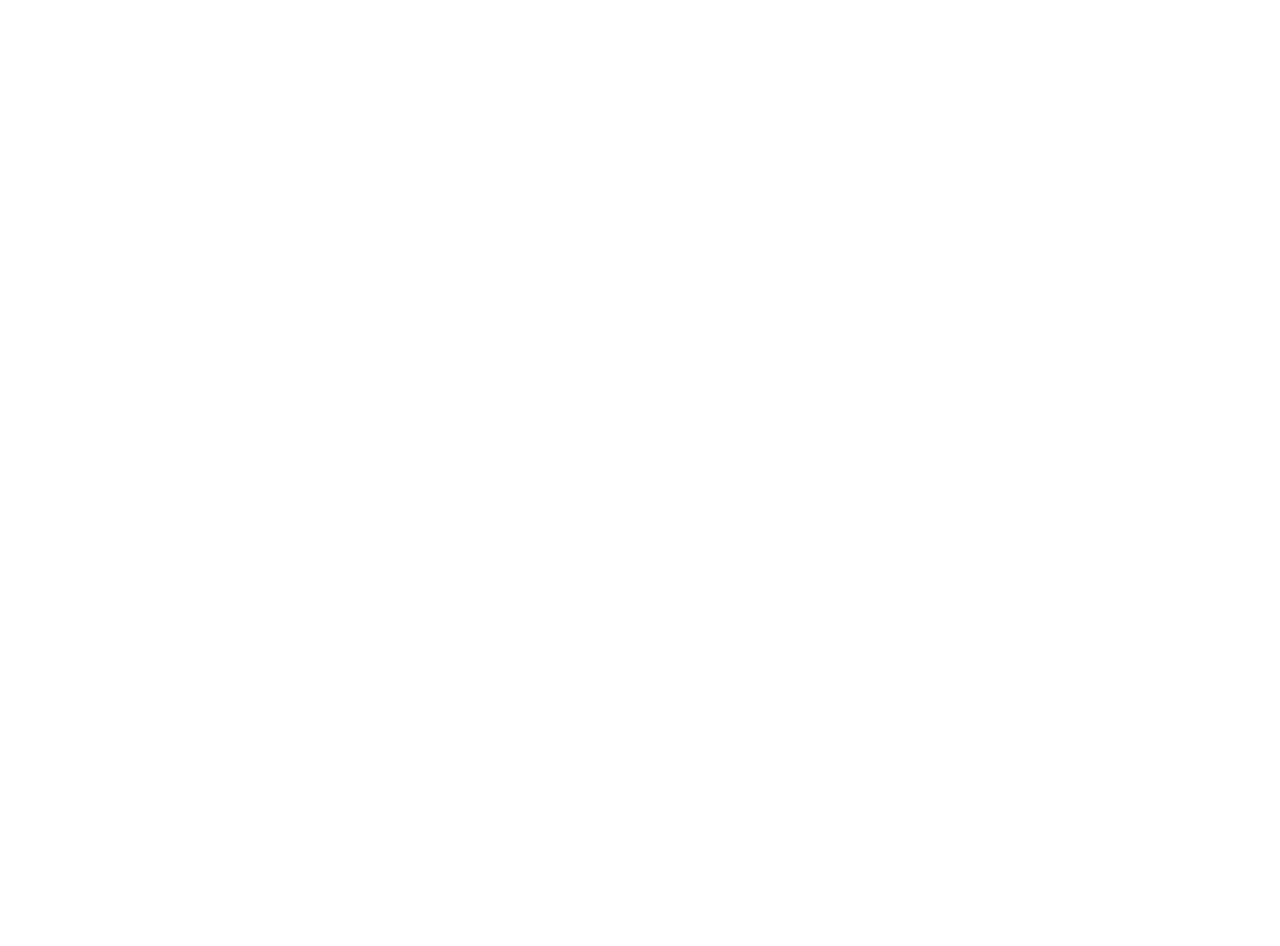
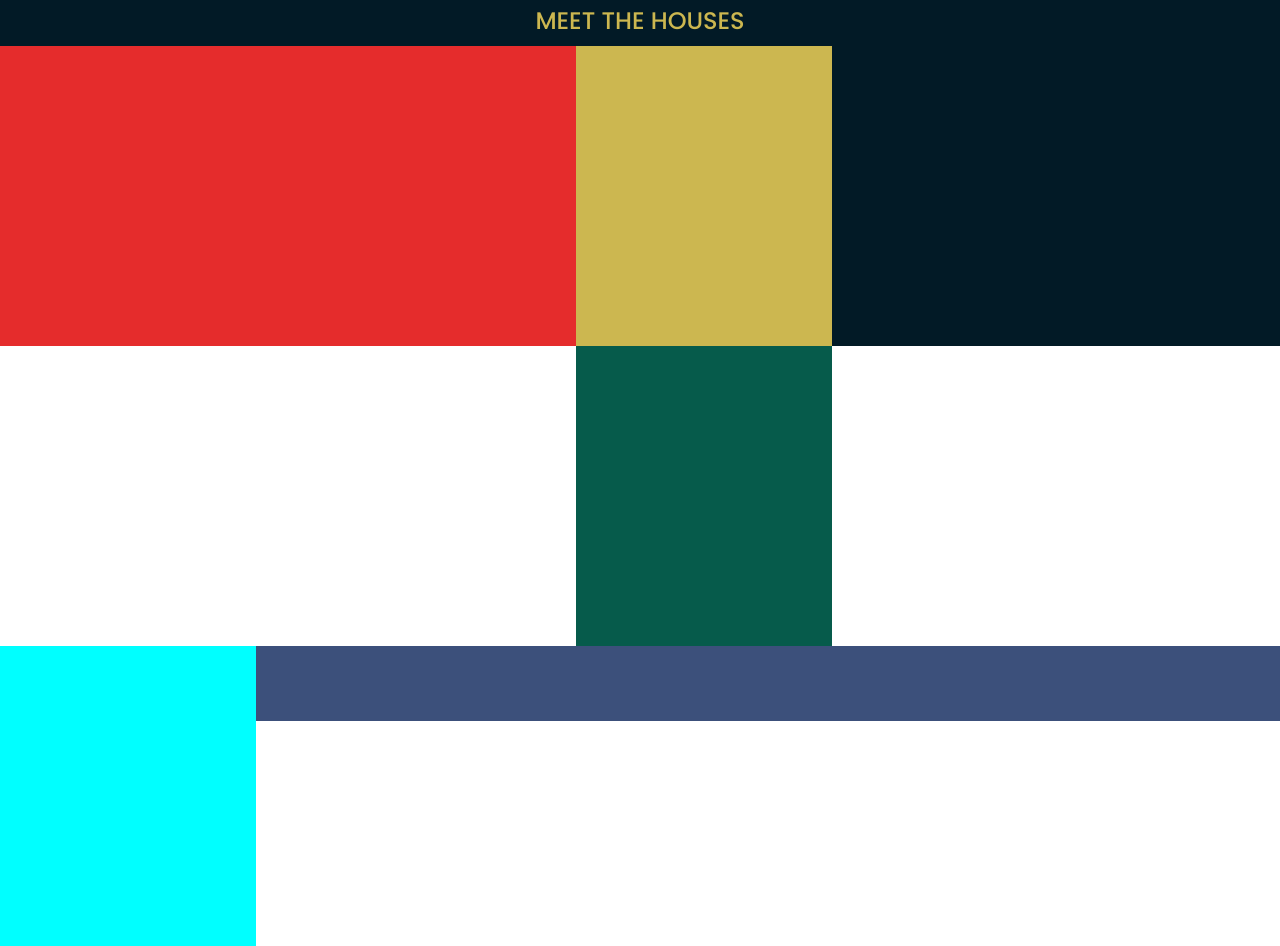
Before and after one commit to Pedro-Henrique-Ferreti/hogwarts-school, a Nuxt app: page / in a window 1280 px wide. Shown: the part 1648-2594 px from the top of the page. Before the commit the page ends 1622 px from the top, so only its background shows below. Built offline with nearby package versions, Linux system fonts and the light colour scheme; a web font is replaced by a local one.

Commit message:
Created SectionHouses and its components

```diff
--- /dev/null
+++ b/components/SectionHouses.vue
@@ -0,0 +1,83 @@
+<template>
+  <section class="houses" id="houses">
+    <SectionHeader subtitle="Know More">Meet the Houses</SectionHeader>
+    <div class="houses__top-row">
+      <CardHouseGhosts />
+      <div class="houses__small-cards-wrapper">
+        <CardHouseCup />
+        <CardSortingHat />
+      </div>
+      <CardHouseHeads class="houses__card-house-heads" />
+    </div>
+    <div class="houses__bottom-row">
+      <CardInformation class="houses__card-information" />
+      <CardHouseLink />
+      <CardHouseLink />
+      <CardHouseLink />
+      <CardHouseLink />
+    </div>
+  </section>
+</template>
+
+<script>
+import SectionHeader from '@/components/SectionHeader.vue';
+import CardHouseGhosts from '@/components/SectionHousesCardHouseGhosts.vue';
+import CardHouseCup from '@/components/SectionHousesCardHouseCup.vue';
+import CardSortingHat from '@/components/SectionHousesCardSortingHat.vue';
+import CardHouseHeads from '@/components/SectionHousesCardHouseHeads.vue';
+import CardHouseLink from '@/components/SectionHousesCardHouseLink.vue';
+import CardInformation from '@/components/SectionHousesCardInformation.vue';
+
+export default {
+  name: 'SectionHouses',
+  components: {
+    SectionHeader,
+    CardHouseGhosts,
+    CardHouseCup,
+    CardSortingHat,
+    CardHouseHeads,
+    CardHouseLink,
+    CardInformation,
+  },
+};
+</script>
+
+<style lang="scss" scoped>
+.houses {
+  &__top-row {
+    @media (min-width: $large-tablet-portrait-up) {
+      display: grid;
+      grid-template-columns: 1fr 1fr;
+    }
+    @media (min-width: $desktop-up) {
+      grid-template-columns: 45% 20% 35%;
+    }
+  }
+  &__card-house-heads {
+    @media (min-width: $large-tablet-portrait-up) and (max-width: $desktop-up) {
+      grid-column: 2 / 3;
+      grid-row: 1 / 2;
+    }
+  }
+  &__small-cards-wrapper {
+    @media (min-width: $large-tablet-portrait-up) and (max-width: $desktop-up) {
+      display: flex;
+      grid-column: 1 / 3;
+    }
+  }
+  &__bottom-row {
+    @media (min-width: $large-tablet-portrait-up) {
+      display: grid;
+      grid-template-columns: repeat(4, 1fr);
+    }
+    @media (min-width: $desktop-up) {
+      grid-template-columns: repeat(5, 1fr);
+    }
+  }
+  &__card-information {
+    @media (min-width: $large-tablet-portrait-up) and (max-width: $desktop-up) {
+      grid-column: 1 / 5;
+    }
+  }
+}
+</style>
--- /dev/null
+++ b/components/SectionHousesCardHouseCup.vue
@@ -0,0 +1,17 @@
+<template>
+  <div class="card-house-cup"></div>
+</template>
+
+<script>
+export default {
+  name: 'SectionHousesCardHouseCup',
+};
+</script>
+
+<style lang="scss" scoped>
+.card-house-cup {
+  background-color: $golden-1;
+  width: 100%;
+  height: 300px;
+}
+</style>
--- /dev/null
+++ b/components/SectionHousesCardHouseGhosts.vue
@@ -0,0 +1,17 @@
+<template>
+  <div class="card-house-ghosts"></div>
+</template>
+
+<script>
+export default {
+  name: 'SectionHousesCardHouseGhosts',
+};
+</script>
+
+<style lang="scss" scoped>
+.card-house-ghosts {
+  background-color: $red-1;
+  width: 100%;
+  height: 300px;
+}
+</style>
--- /dev/null
+++ b/components/SectionHousesCardHouseHeads.vue
@@ -0,0 +1,17 @@
+<template>
+  <div class="card-house-heads"></div>
+</template>
+
+<script>
+export default {
+  name: 'SectionHousesCardHouseHeads',
+};
+</script>
+
+<style lang="scss" scoped>
+.card-house-heads {
+  background-color: $blue-1;
+  width: 100%;
+  height: 300px;
+}
+</style>
--- /dev/null
+++ b/components/SectionHousesCardHouseLink.vue
@@ -0,0 +1,17 @@
+<template>
+  <div class="card-house-link"></div>
+</template>
+
+<script>
+export default {
+  name: 'SectionHousesCardHouseLink',
+};
+</script>
+
+<style lang="scss" scoped>
+.card-house-link {
+  width: 100%;
+  height: 75px;
+  background-color: $blue-2;
+}
+</style>
--- /dev/null
+++ b/components/SectionHousesCardInformation.vue
@@ -0,0 +1,17 @@
+<template>
+  <div class="card-information"></div>
+</template>
+
+<script>
+export default {
+  name: 'SectionHousesCardInformation',
+};
+</script>
+
+<style lang="scss" scoped>
+.card-information {
+  width: 100%;
+  height: 300px;
+  background-color: aqua;
+}
+</style>
--- /dev/null
+++ b/components/SectionHousesCardSortingHat.vue
@@ -0,0 +1,17 @@
+<template>
+  <div class="card-sorting-hat"></div>
+</template>
+
+<script>
+export default {
+  name: 'SectionHousesCardSortingHat',
+};
+</script>
+
+<style lang="scss" scoped>
+.card-sorting-hat {
+  background-color: $green-1;
+  width: 100%;
+  height: 300px;
+}
+</style>
--- a/pages/index.vue
+++ b/pages/index.vue
@@ -4,6 +4,7 @@
     <main class="main">
       <SectionHome />
       <SectionAbout />
+      <SectionHouses />
     </main>
   </div>
 </template>
@@ -12,6 +13,7 @@
 import TheHeader from '@/components/TheHeader.vue';
 import SectionHome from '@/components/SectionHome.vue';
 import SectionAbout from '@/components/SectionAbout.vue';
+import SectionHouses from '@/components/SectionHouses.vue';
 
 export default {
   name: 'IndexPage',
@@ -19,6 +21,7 @@
     TheHeader,
     SectionHome,
     SectionAbout,
+    SectionHouses,
   },
 };
 </script>
```
